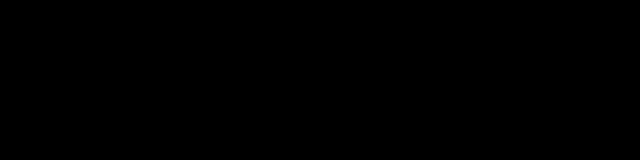
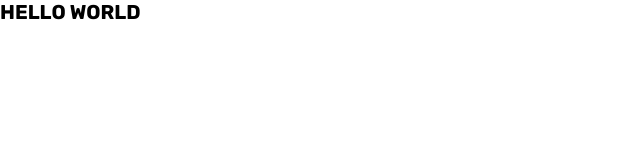
Before and after one commit to o2bomb/ip-address-tracker, a website built with webpack: page index.html in a window 1280 px wide. Shown: the whole page, without its empty margins (0-640 px from the left). Built offline with nearby package versions, Linux system fonts and the light colour scheme.

Commit message:
Import values from style guide

```diff
--- a/index.html
+++ b/index.html
@@ -1,11 +1,17 @@
 <!DOCTYPE html>
 <html lang="en">
   <head>
-  <meta charset="UTF-8">
-  <meta name="viewport" content="width=device-width, initial-scale=1.0">
+    <meta charset="UTF-8" />
+    <meta name="viewport" content="width=device-width, initial-scale=1.0" />
+    <link rel="preconnect" href="https://fonts.gstatic.com" />
+    <link
+      href="https://fonts.googleapis.com/css2?family=Rubik:wght@400;500;700&display=swap"
+      rel="stylesheet"
+    />
     <title>Sass w/ TypeScript template</title>
   </head>
   <body>
+    <h1>HELLO WORLD</h1>
     <script type="module" src="dist/bundle.js"></script>
   </body>
 </html>
--- a/sass/base.scss
+++ b/sass/base.scss
@@ -19,12 +19,11 @@ html {
   /* (1 rem == 10px) */
   font-size: 62.5%;
 
-  @media (max-width: 1630px) {
-    font-size: 56.25%;   // 1 rem == 9px, 9/16 = 56.25%
-  }
+  // @media (max-width: 1630px) {
+  //   font-size: 56.25%;   // 1 rem == 9px, 9/16 = 56.25%
+  // }
 }
 
 body {
   box-sizing: border-box;
-  background-color: var(--color-background);
 }
--- a/sass/style.scss
+++ b/sass/style.scss
@@ -1,2 +1,14 @@
-@import "./variables.scss";
+:root {
+  --breakpoint-mobile: 375px;
+  --breakpoint-desktop: 1440px;
+  --font-family: 'Rubik', sans-serif;
+  --font-size: 1.8rem;
+  --color-very-dark-gray: hsl(0, 0%, 17%);
+  --color-dark-gray: hsl(0, 0%, 59%);
+}
+
 @import "./base.scss";
+
+body {
+  font-family: var(--font-family);
+}
--- a/sass/variables.scss
+++ /dev/null
@@ -1,3 +0,0 @@
-:root {
-  --color-background: black;
-}
```
Lines whose indentation alone changed are shown as unchanged.
